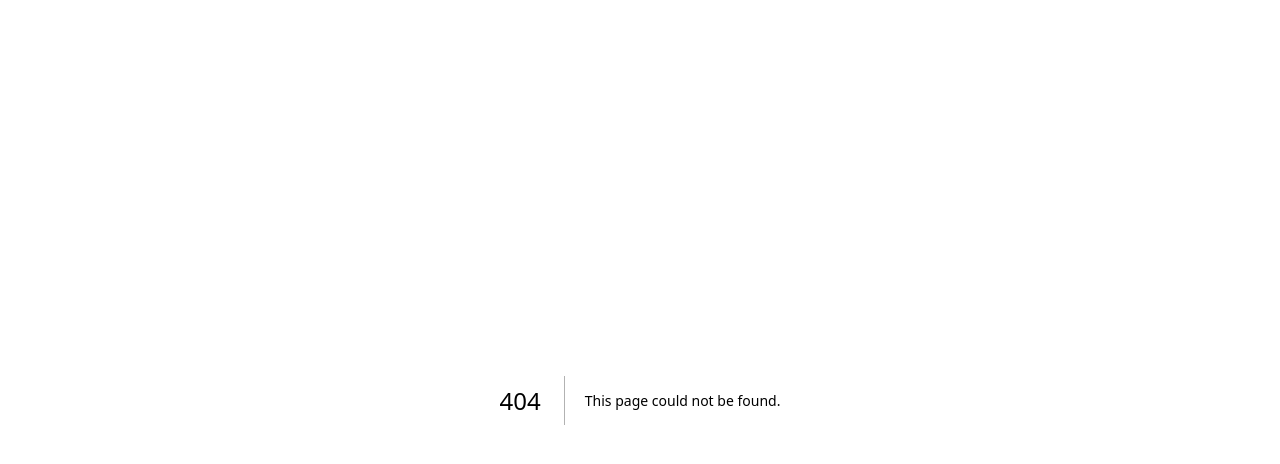
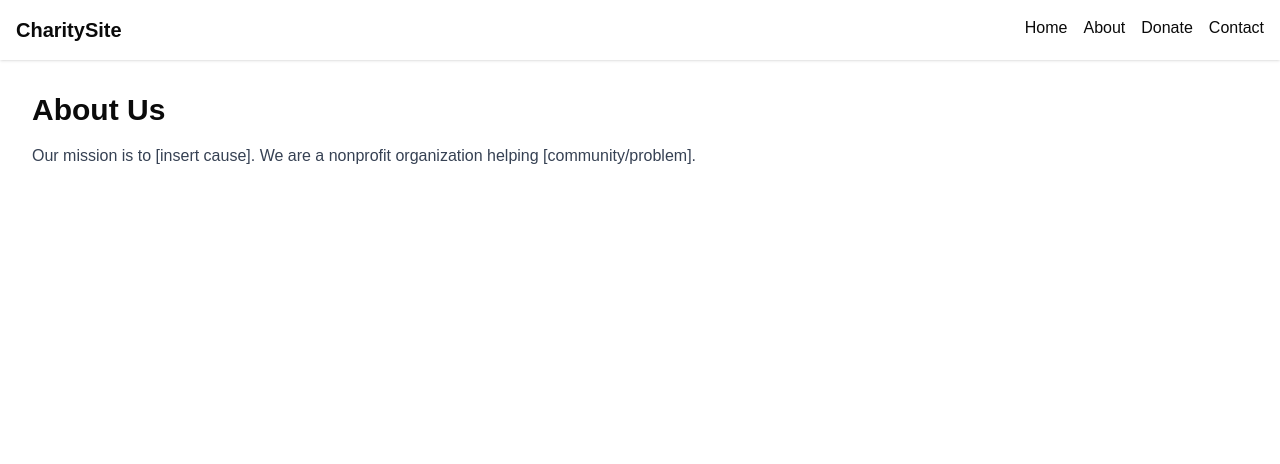
Before and after one commit to Landon7676/charity-webapp, a Next.js app: page /about in a window 1280 px wide. Before the commit this address had no page. Shown: the top 464 px of the page. Built offline with nearby package versions, Linux system fonts and the light colour scheme.

Commit message:
Added Firebase

```diff
--- /dev/null
+++ b/components/ui/navbar.tsx
@@ -0,0 +1,15 @@
+import Link from 'next/link';
+
+export default function Navbar() {
+  return (
+    <nav className="bg-white shadow p-4 flex justify-between">
+      <div className="font-bold text-xl">CharitySite</div>
+      <div className="space-x-4">
+        <Link href="/">Home</Link>
+        <Link href="/about">About</Link>
+        <Link href="/donate">Donate</Link>
+        <Link href="/contact">Contact</Link>
+      </div>
+    </nav>
+  );
+}
--- /dev/null
+++ b/lib/firebase.ts
@@ -0,0 +1,21 @@
+// lib/firebase.ts
+import { initializeApp } from "firebase/app";
+import { getAuth } from "firebase/auth";
+import { getFirestore } from "firebase/firestore";
+
+// Your web app's Firebase configuration
+const firebaseConfig = {
+  apiKey: "AIzaSyAj6zQkbapKPvN8EAiuafeNFnJIshEUBWo",
+  authDomain: "goodfellows-918a2.firebaseapp.com",
+  projectId: "goodfellows-918a2",
+  storageBucket: "goodfellows-918a2.appspot.com", // Note: fixed a typo here!
+  messagingSenderId: "682896794906",
+  appId: "1:682896794906:web:cda0d3592609c945d938a3"
+};
+
+// Initialize Firebase app
+const app = initializeApp(firebaseConfig);
+
+// Export services
+export const auth = getAuth(app);
+export const db = getFirestore(app);
--- a/package.json
+++ b/package.json
@@ -12,6 +12,7 @@
     "@radix-ui/react-slot": "^1.2.2",
     "class-variance-authority": "^0.7.1",
     "clsx": "^2.1.1",
+    "firebase": "^11.7.1",
     "lucide-react": "^0.509.0",
     "next": "15.3.2",
     "react": "^19.0.0",
--- a/pages/_app.tsx
+++ b/pages/_app.tsx
@@ -1,6 +1,12 @@
 import "@/styles/globals.css";
 import type { AppProps } from "next/app";
+import Navbar from "@/components/ui/navbar";
 
 export default function App({ Component, pageProps }: AppProps) {
-  return <Component {...pageProps} />;
+  return (
+    <>
+      <Navbar />
+      <Component {...pageProps} />
+    </>
+  );
 }
--- /dev/null
+++ b/pages/about.tsx
@@ -0,0 +1,10 @@
+export default function About() {
+    return (
+      <main className="p-8">
+        <h1 className="text-3xl font-bold mb-4">About Us</h1>
+        <p className="text-gray-700 max-w-2xl">
+          Our mission is to [insert cause]. We are a nonprofit organization helping [community/problem].
+        </p>
+      </main>
+    );
+  }
--- /dev/null
+++ b/pages/contact.tsx
@@ -0,0 +1,10 @@
+export default function Contact() {
+    return (
+      <main className="p-8">
+        <h1 className="text-3xl font-bold mb-4">Contact Us</h1>
+        <p className="text-gray-700 max-w-2xl">
+         Find us at [insert social media/number].
+        </p>
+      </main>
+    );
+  }
```
Also changed, not shown: pages/donate.tsx (added), 1 other file (tests, documents, lock files or other folders).
